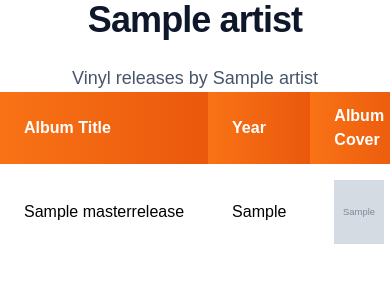
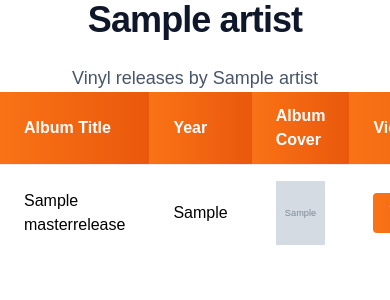
Before and after one commit to mikeygough/discogskiii-django, a Django app: template discogskiii/firstapp/templates/firstapp/artist_releases.html in a window 390 px wide; the page is wider, and only the part inside the window is pictured. Shown: the top 300 px of that part. Run offline with Django 4.2, Linux system fonts and the light colour scheme; tables that the repository leaves empty hold one stand-in row (values such as "Sample post"); the template is opened without the code that fills it: values that come from a table or form of the project are taken from there, most other values are stand-ins (such as "Sample title", 1, 10 or a date in 2020); grey boxes marked "Sample" are stand-in pictures; some web fonts are replaced.

Commit message:
add text wrapping, mobile responsive stuff to artist releases

```diff
--- a/discogskiii/firstapp/templates/firstapp/artist_releases.html
+++ b/discogskiii/firstapp/templates/firstapp/artist_releases.html
@@ -5,7 +5,9 @@
         <h1 class="text-slate-900 font-extrabold text-4xl sm:text-5xl lg:text-6xl tracking-tight text-center text-black">{{ artist }}</h1>
         <p class="mt-6 text-lg text-slate-600 text-center max-w-3xl mx-auto dark:text-slate-400">Vinyl releases by {{ artist }}</p>
         {% if artist_releases %}
-            <table class="w-full border-collapse">
+            <div class="overflow-x-auto">
+                <div class="min-w-full">
+                    <table class="min-w-full divide-y divide-gray-200">
                         <thead>
                         <tr>
                             <th class="px-6 py-3 text-left bg-gradient-to-r from-orange-500 to-orange-600 text-white">Album Title</th>
@@ -17,8 +19,8 @@
                         <tbody>
                             {% for release in artist_releases %}
                             <tr>
-                        <td class="px-6 py-4 whitespace-nowrap"><a href={{base_url|add:release.uri}} target="_blank" rel="noopener noreferrer">{{ release.title }}</a></td>
-                        <td id="table-year"class="px-6 py-4 whitespace-nowrap">{{ release.year }}</td>
+                                <td class="px-6 py-4 whitespace-wrap"><a href={{base_url|add:release.uri}} target="_blank" rel="noopener noreferrer">{{ release.title }}</a></td>
+                                <td id="table-year" class="px-6 py-4 whitespace-nowrap">{{ release.year }}</td>
                                 <td id="table-album-cover" class="px-6 py-4 whitespace-nowrap">
                                     <img src="{{ release.thumb }}" alt="Album Cover" class="h-16 w-16 mx-auto">
                                 </td>
@@ -27,9 +29,10 @@
                                 </td>
                             </tr>
                             {% endfor %}
-                    <!-- Add more table rows as needed -->
                         </tbody>
                     </table>
+                </div>
+            <div>
         {% endif %}
     </body>
 {% endblock %}
--- a/discogskiii/static/css/output.css
+++ b/discogskiii/static/css/output.css
@@ -576,6 +576,10 @@ video {
   width: 100%;
 }
 
+.min-w-full {
+  min-width: 100%;
+}
+
 .max-w-3xl {
   max-width: 48rem;
 }
@@ -610,6 +614,17 @@ video {
   --tw-space-x-reverse: 0;
   margin-right: calc(0.25rem * var(--tw-space-x-reverse));
   margin-left: calc(0.25rem * calc(1 - var(--tw-space-x-reverse)));
+}
+
+.divide-y > :not([hidden]) ~ :not([hidden]) {
+  --tw-divide-y-reverse: 0;
+  border-top-width: calc(1px * calc(1 - var(--tw-divide-y-reverse)));
+  border-bottom-width: calc(1px * var(--tw-divide-y-reverse));
+}
+
+.divide-gray-200 > :not([hidden]) ~ :not([hidden]) {
+  --tw-divide-opacity: 1;
+  border-color: rgb(229 231 235 / var(--tw-divide-opacity));
 }
 
 .overflow-x-auto {
```
Lines whose indentation alone changed are shown as unchanged.
